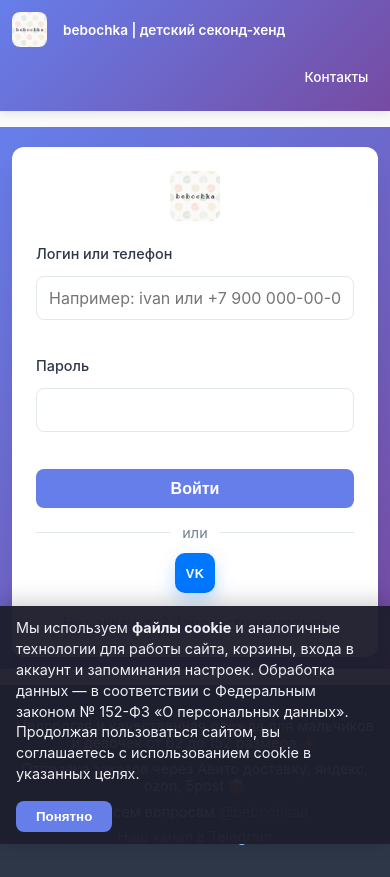
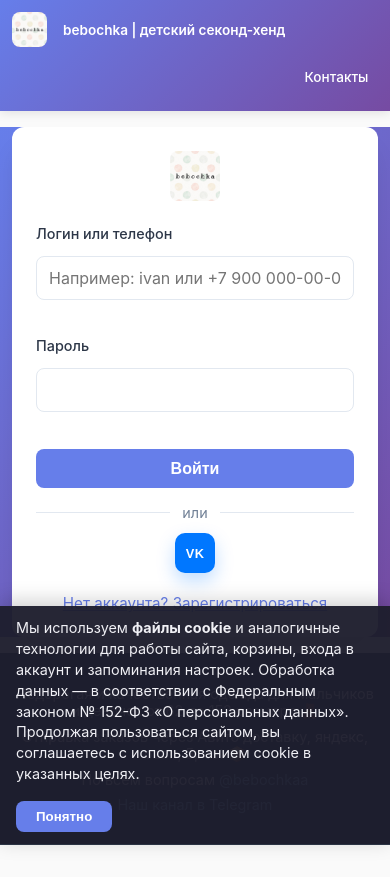
Before and after one commit to BlackSmileTeam/bebochka.react, a React (Vite) app: page /account in a window 390 px wide. After the commit the page ends 845 px from the top, so only its background shows below. Built offline with nearby package versions, Linux system fonts and the light colour scheme; no server answers.

Commit message:
Normalize auth vertical spacing against header and footer.
Remove extra internal top/bottom padding from embedded auth container so top and bottom gaps remain consistent with main layout spacing across zoom levels.

```diff
--- a/src/pages/Login.css
+++ b/src/pages/Login.css
@@ -26,12 +26,12 @@
   display: flex;
   align-items: flex-start;
   justify-content: center;
-  padding: 1rem 1rem 1.5rem;
+  padding: 0 1rem;
   background: linear-gradient(135deg, #667eea 0%, #764ba2 100%);
 }
 
 .login-container--embedded .login-card {
-  margin-top: 0.5rem;
+  margin-top: 0;
 }
 
 .login-card {
@@ -166,9 +166,12 @@
 }
 
 @media (max-width: 768px) {
-  .login-container--standalone,
+  .login-container--standalone {
+    padding: 1rem;
+  }
+
   .login-container--embedded {
-    padding: 1rem;
+    padding: 0 1rem;
   }
 
   .login-card {
@@ -284,9 +287,12 @@
 }
 
 @media (max-width: 480px) {
-  .login-container--standalone,
+  .login-container--standalone {
+    padding: 0.75rem;
+  }
+
   .login-container--embedded {
-    padding: 0.75rem;
+    padding: 0 0.75rem;
   }
 
   .login-card {
```
